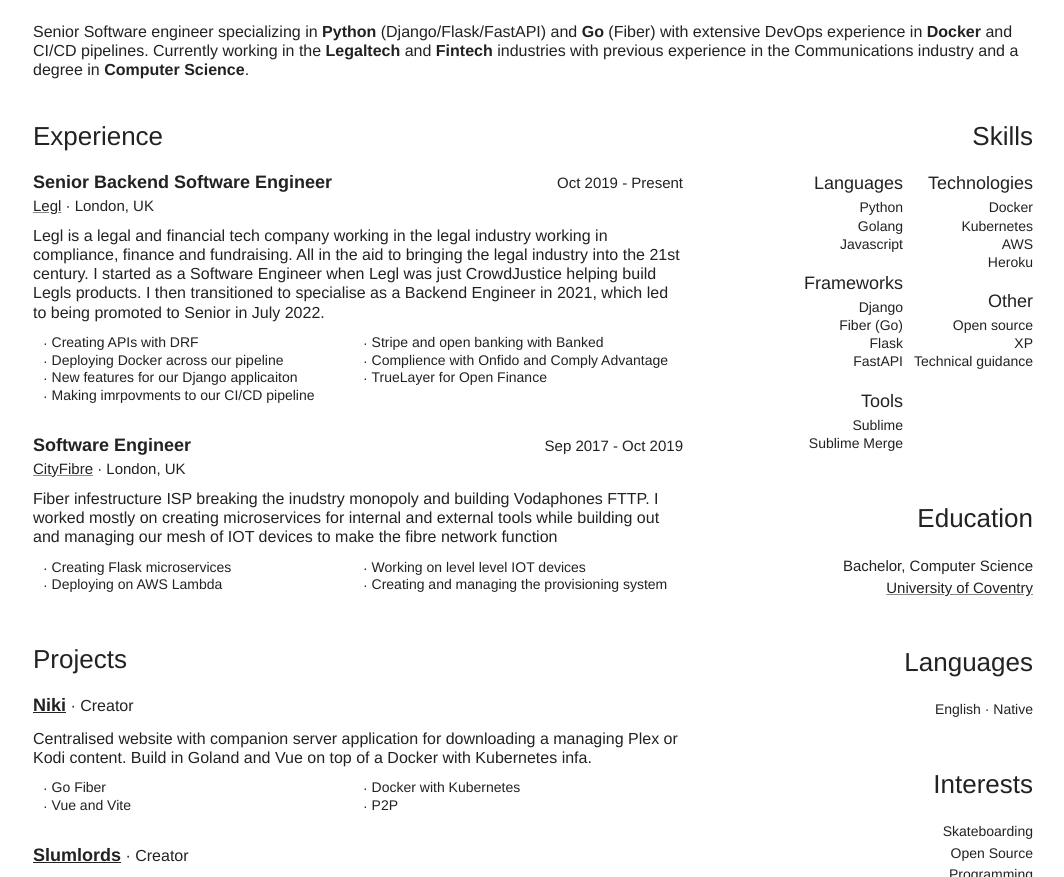
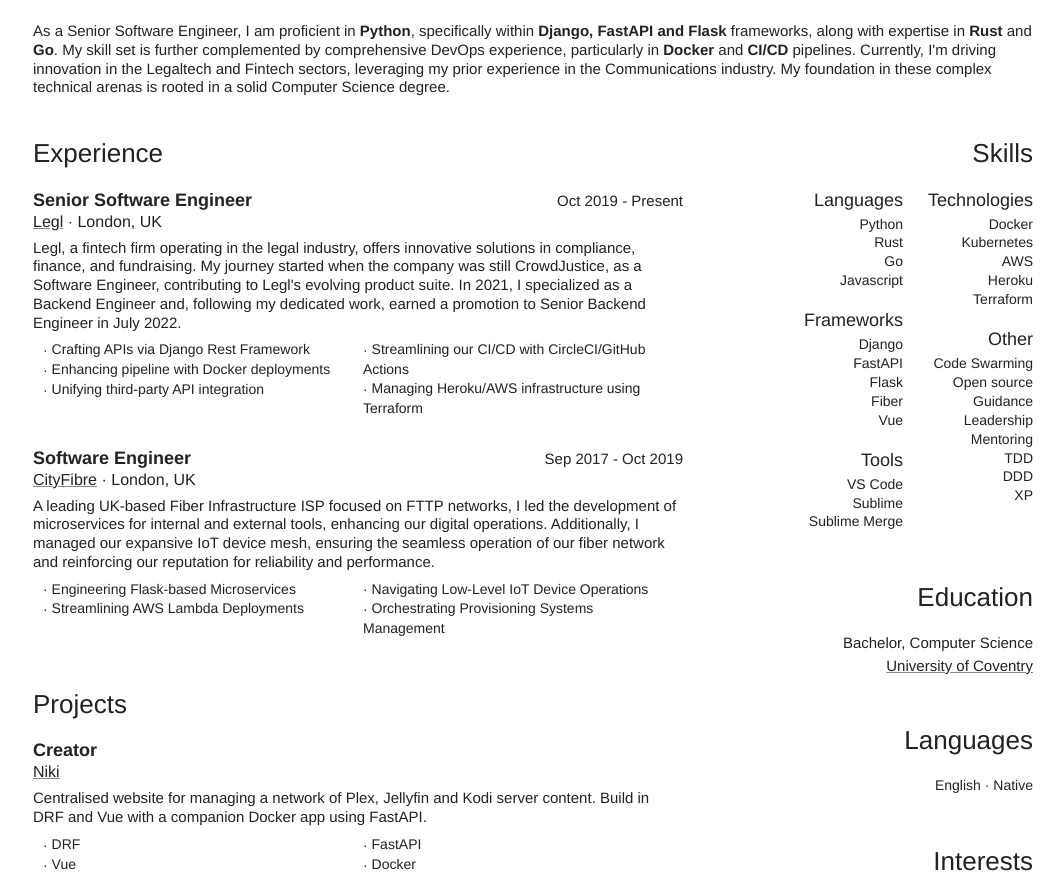
Before and after one commit to phil-bell/resume, a website: page public/index.html in a window 1280 px wide. Shown: the part 158-1035 px from the top of the page, without its empty margins (107-1171 px from the left). Drawn offline with Linux system fonts and the light colour scheme.

Commit message:
bumping version and updating resume

```diff
--- a/package.json
+++ b/package.json
@@ -10,7 +10,7 @@
   "author": "",
   "license": "ISC",
   "dependencies": {
-    "jsonresume-theme-actual": "^0.1.6",
-    "resume-cli": "^3.0.6"
+    "jsonresume-theme-actual": "^0.2.1",
+    "resume-cli": "^3.0.8"
   }
 }
--- a/public/index.html
+++ b/public/index.html
@@ -4,40 +4,49 @@
   margin: 0;
   padding: 0;
   border: 0;
-  font-size: 100%; }
+  font-size: 100%;
+}
 
 ul, li {
   margin: 0;
-  padding: 0; }
+  padding: 0;
+}
 
-span {
-  display: block; }
+span, q {
+  display: block;
+}
 
 p {
-  margin: 0; }
+  margin: 0;
+}
 
 @page {
   size: A4;
-  margin: 15mm 0 20mm 0; }
-
+  margin: 15mm 0 20mm 0;
+}
 @page :first {
-  margin-top: 10mm; }
-
+  margin-top: 10mm;
+}
 a {
   color: #222222;
   font-weight: inherit;
-  text-decoration: none; }
+  text-decoration: none;
+}
 a[href] {
   text-decoration: underline;
-    text-decoration-color: #555555; }
+  text-decoration-color: #888888;
+}
 
-p {
-  line-height: 1.2; }
+p, q {
+  line-height: 1.25em;
+}
 
 li {
-  line-height: 1.3; }
+  line-height: 1.35em;
+}
 li:first-child {
-    margin-top: 0; }
+  margin-top: 0;
+}
 
 .content {
   width: 1000px;
@@ -45,277 +54,311 @@
   padding: 0 50px;
   margin: 0 auto;
   font-family: Helvetica, Arial, sans-serif;
-  color: #222222; }
+  color: #222222;
+}
 
 .table {
   width: 100%;
   display: table;
-  padding: 20px 0; }
+}
 .table .main {
   display: table-cell;
   width: 70%;
-    padding-right: 50px; }
-    .table .main .highlights {
-      width: auto;
-      display: block;
-      padding: 0 10px;
-      margin-top: 12.30769px;
-      margin-bottom: 0;
-      columns: 2;
-      column-width: 310px;
-      column-gap: 10px; }
-      .table .main .highlights li {
-        font-size: 14px;
-        list-style: none;
-        line-height: 1.2; }
-        .table .main .highlights li:before {
-          content: "· ";
-          vertical-align: middle; }
+  padding-right: 50px;
+}
 .table .side {
   display: table-cell;
   width: 30%;
   padding-left: 50px;
-    text-align: right; }
-    .table .side p {
-      line-height: 1.3; }
+  text-align: right;
+}
+
+.summary {
+  font-size: 15px;
+}
+.summary:empty {
+  display: none;
+}
 
 .section-title {
   font-size: 26px;
   font-weight: normal;
-  margin: 0 0 20px 0; }
+  margin: 0 0 20px 0;
+}
 
 .margin-container-2:not(:first-child) {
-  margin-top: 20px; }
+  margin-top: 20px;
+}
 
 .margin-container-3:not(:first-child) {
-  margin-top: 30px; }
+  margin-top: 30px;
+}
 
 .margin-container-4:not(:first-child) {
-  margin-top: 50px; }
+  margin-top: 50px;
+}
+
+.padding-container-2 {
+  padding: 20px 0;
+}
 
 .margin-text-1 {
-  margin-top: 0.25em; }
+  margin-top: 2px;
+}
 .margin-text-1:empty {
-    display: none; }
+  display: none;
+}
 
 .margin-text-2 {
-  margin-top: 0.5em; }
+  margin-top: 4px;
+}
 .margin-text-2:empty {
-    display: none; }
+  display: none;
+}
 
 .margin-text-3 {
-  margin-top: 1em; }
+  margin-top: 6px;
+}
 .margin-text-3:empty {
-    display: none; }
+  display: none;
+}
+
+.margin-text-4 {
+  margin-top: 8px;
+}
+.margin-text-4:empty {
+  display: none;
+}
+
+.margin-text-5 {
+  margin-top: 14px;
+}
+.margin-text-5:empty {
+  display: none;
+}
 
 .no-break {
-  break-inside: avoid; }
+  break-inside: avoid;
+}
 
 .no-alone-1 {
-  break-inside: avoid; }
+  break-inside: avoid;
+}
 .no-alone-1::after {
   content: "";
   display: block;
   height: 75px;
-    margin-bottom: -75px; }
+  margin-bottom: -75px;
+}
 
 .no-alone-2 {
-  break-inside: avoid; }
+  break-inside: avoid;
+}
 .no-alone-2::after {
   content: "";
   display: block;
   height: 150px;
-    margin-bottom: -150px; }
+  margin-bottom: -150px;
+}
 
 .markdown h1 {
   font-size: 160%;
-  font-weight: bolder; }
-
+  font-weight: bolder;
+}
 .markdown h2 {
   font-size: 150%;
-  font-weight: bolder; }
-
+  font-weight: bolder;
+}
 .markdown h3 {
   font-size: 140%;
-  font-weight: bolder; }
-
+  font-weight: bolder;
+}
 .markdown h4 {
   font-size: 130%;
-  font-weight: bold; }
-
+  font-weight: bold;
+}
 .markdown h5 {
   font-size: 120%;
-  font-weight: bold; }
-
+  font-weight: bold;
+}
 .markdown h6 {
   font-size: 110%;
-  font-weight: bold; }
-
+  font-weight: bold;
+}
 .markdown ul, .markdown ol {
-  margin-left: 20px; }
-
+  margin-left: 20px;
+}
 .markdown img {
   display: block;
   margin: 20px auto;
   max-width: 1000px;
-  text-align: center; }
-
+  text-align: center;
+}
 .markdown blockquote {
   margin: 20px 0;
-  padding: 15px 20px; }
+  padding: 15px 20px;
+}
 .markdown blockquote p {
-    display: inline; }
+  display: inline;
+}
+.markdown code {
+  font-family: monospace;
+}
 
-.markdown code {
-  font-family: monospace; }
+.main .highlights {
+  width: auto;
+  display: block;
+  padding: 0 10px;
+  margin-bottom: 0;
+  columns: 2;
+  column-width: 310px;
+  column-gap: 10px;
+}
+.main .highlights li {
+  font-size: 14px;
+  list-style: none;
+}
+.main .highlights li:before {
+  content: "· ";
+  vertical-align: middle;
+}
+.main .left {
+  display: table-cell;
+}
+.main .left .title {
+  font-size: 18px;
+  font-weight: bold;
+  display: block;
+}
+.main .left .subtitle {
+  font-size: 16px;
+  font-weight: lighter;
+  display: block;
+}
+.main .right {
+  text-align: right;
+  display: table-cell;
+}
+.main .right .date {
+  font-size: 15px;
+  font-weight: lighter;
+  white-space: nowrap;
+}
 
 .basics .main {
-  vertical-align: middle; }
+  vertical-align: middle;
+}
 .basics .main .name {
   font-size: 80px;
   line-height: 1em;
   font-weight: bold;
   display: block;
-    margin-left: -5.6px; }
+  margin-left: -5.6px;
+}
 .basics .main .label {
   font-size: 40px;
   line-height: 1em;
   font-weight: lighter;
   display: block;
-    margin-left: -1.6px; }
-
+  margin-left: -1.6px;
+}
 .basics .side {
   vertical-align: middle;
   padding-left: 0;
-  padding-top: 15px; }
+  padding-top: 15px;
+}
 .basics .side .contact {
+  list-style-type: none;
+}
+.basics .side .contact li {
   font-size: 18px;
-    list-style-type: none; }
-    .basics .side .contact li {
-      line-height: 1.5em; }
+  line-height: 1.6em;
+}
 
-.basics .summary {
-  font-size: 16px;
-  padding: 20px 0; }
+.links ul {
+  list-style: none;
+}
+.links ul li {
+  font-size: 14px;
+}
 
-.work .header .table {
-  padding: 0; }
-  .work .header .table .left {
-    display: table-cell; }
-    .work .header .table .left .position {
-      font-size: 18px;
-      font-weight: bold;
-      display: block; }
-    .work .header .table .left .company-location {
+.education .title {
+  font-size: 15px;
+}
+.education .institution {
   font-size: 15px;
   font-weight: lighter;
-      display: block; }
-      .work .header .table .left .company-location a {
-        text-decoration-color: #888888; }
-  .work .header .table .right {
-    text-align: right;
-    display: table-cell; }
-    .work .header .table .right .dates {
+}
+
+.awards .header .title {
   font-size: 15px;
-      font-weight: lighter; }
+}
+.awards .header .awarder {
+  font-size: 15px;
+  font-weight: lighter;
+}
+.awards .summary {
+  font-size: 14px;
+}
 
-.work .summary {
-  font-size: 16px;
-  padding: 0;
-  margin-top: 12.30769px; }
-  .work .summary:empty {
-    display: none; }
-
-.projects .header .name {
-  font-size: 18px;
-  font-weight: bold;
-  display: inline-block; }
-  .projects .header .name a {
-    text-decoration-color: #222222; }
-
-.projects .header .roles {
-  font-size: 16px;
-  line-height: 18px;
-  display: inline-block; }
-
-.projects .description {
-  font-size: 16px;
-  padding: 0;
-  margin-top: 12.30769px; }
-  .projects .description:empty {
-    display: none; }
+.certificates .name {
+  font-size: 15px;
+}
+.certificates .issuer {
+  font-size: 15px;
+  font-weight: lighter;
+}
 
 .skills .section-title {
-  margin: 0; }
-
+  margin: 0;
+}
 .skills .container {
   display: block;
   columns: 2;
-  column-gap: 10px; }
+  column-gap: 10px;
+}
 .skills .container .article {
   break-inside: avoid-column;
-    width: 120px;
-    padding-top: 20px; }
+  min-width: 120px;
+  padding-top: 20px;
+}
 .skills .container .article span {
   display: block;
   font-size: 18px;
-      font-weight: lighter; }
+  font-weight: lighter;
+}
 .skills .container .article li {
   font-size: 14px;
   list-style: none;
-      line-height: 1.3; }
-
-.education .title {
-  font-size: 15px; }
-
-.education .institution {
-  font-size: 15px;
-  font-weight: lighter; }
-  .education .institution a {
-    text-decoration-color: #888888; }
-
-.certificates .name {
-  font-size: 15px; }
-
-.certificates .issuer {
-  font-size: 15px;
-  font-weight: lighter;
-  margin-top: 0.35em; }
-
-.awards .header .title {
-  font-size: 16px;
-  display: inline-block; }
-
-.awards .header .awarder {
-  font-size: 15px;
-  font-weight: lighter;
-  line-height: 16px;
-  display: inline-block; }
-
-.awards .summary {
-  font-size: 14px; }
+}
 
 .languages ul {
-  list-style: none; }
+  list-style: none;
+}
 .languages ul li {
-    font-size: 14px; }
+  font-size: 14px;
+}
 
 .interests ul {
-  list-style: none; }
+  list-style: none;
+}
 .interests ul li {
-    font-size: 14px; }
+  font-size: 14px;
+}
 
-.links ul {
-  list-style: none; }
-  .links ul li {
-    font-size: 14px; }
-</style><title>Actual theme for JSON Resume</title></head><body><div class="content"><div class="basics"><div class="table"><div class="main"><span class="name">Phil Bell</span><span class="label">Senior Software Developer</span></div><div class="side"><ul class="contact"><li>+447472618866</li><li>philhabell@gmail.com</li><li class="margin-text-3">London, UK</li></ul></div></div><div class="summary markdown"><p>Senior Software engineer specializing in <strong>Python</strong> (Django/Flask/FastAPI) and <strong>Go</strong> (Fiber) with extensive DevOps experience in <strong>Docker</strong> and CI/CD pipelines. Currently working in the <strong>Legaltech</strong> and <strong>Fintech</strong> industries with previous experience in the Communications industry and a degree in <strong>Computer Science</strong>.</p>
-</div></div><div class="table"><div class="main"><div class="work margin-container-4"><p class="section-title no-alone-2">Experience</p><div class="container"><div class="article margin-container-3"><div class="header no-alone-1"><div class="table"><div class="left"><span class="position">Senior Backend Software Engineer</span><span class="company-location margin-text-1"><a href="http://legl.com">Legl</a> · London, UK</span></div><div class="right"><span class="dates">Oct 2019 - Present</span></div></div></div><div class="summary markdown"><p>Legl is a legal and financial tech company working in the legal industry working in compliance, finance and fundraising. All in the aid to bringing the legal industry into the 21st century. I started as a Software Engineer when Legl was just CrowdJustice helping build Legls products. I then transitioned to specialise as a Backend Engineer in 2021, which led to being promoted to Senior in July 2022.</p>
-</div><ul class="highlights no-break"><li>Creating APIs with DRF</li><li>Deploying Docker across our pipeline</li><li>New features for our Django applicaiton</li><li>Making imrpovments to our CI/CD pipeline</li><li>Stripe and open banking with Banked</li><li>Complience with Onfido and Comply Advantage</li><li>TrueLayer for Open Finance</li></ul></div><div class="article margin-container-3"><div class="header no-alone-1"><div class="table"><div class="left"><span class="position">Software Engineer</span><span class="company-location margin-text-1"><a href="http://legl.com">CityFibre</a> · London, UK</span></div><div class="right"><span class="dates">Sep 2017 - Oct 2019</span></div></div></div><div class="summary markdown"><p>Fiber infestructure ISP breaking the inudstry monopoly and building Vodaphones FTTP. I worked mostly on creating microservices for internal and external tools while building out and managing our mesh of IOT devices to make the fibre network function</p>
-</div><ul class="highlights no-break"><li>Creating Flask microservices</li><li>Deploying on AWS Lambda</li><li>Working on level level IOT devices</li><li>Creating and managing the provisioning system</li></ul></div></div></div><div class="projects margin-container-4"><p class="section-title no-alone-2">Projects</p><div class="container"><div class="article margin-container-3"><div class="header no-alone-1"><span class="name"><a href="https://github.com/phil-bell/niki-web">Niki</a></span> · <span class="roles">Creator</span></div><div class="description markdown"><p>Centralised website with companion server application for downloading a managing Plex or Kodi content. Build in Goland and Vue on top of a Docker with Kubernetes infa.</p>
-</div><ul class="highlights no-break"><li>Go Fiber</li><li>Vue and Vite</li><li>Docker with Kubernetes</li><li>P2P</li></ul></div><div class="article margin-container-3"><div class="header no-alone-1"><span class="name"><a href="https://github.com/phil-bell/slumlords">Slumlords</a></span> · <span class="roles">Creator</span></div><div class="description markdown"><p>Landlord review website for tenant justice built with Django and containerised with Docker</p>
-</div><ul class="highlights no-break"><li>Python</li><li>Django</li><li>Docker</li></ul></div><div class="article margin-container-3"><div class="header no-alone-1"><span class="name"><a href="https://github.com/phil-bell/s3-loader"> s3-loader</a></span> · <span class="roles">Creator and maintainer</span></div><div class="description markdown"><p>Simple python package for uploading directories to AWS S3, made with Python and Typer library</p>
-</div><ul class="highlights no-break"><li>Python</li><li>Typer</li><li>AWS S3</li></ul></div><div class="article margin-container-3"><div class="header no-alone-1"><span class="name"><a href="hhttps://github.com/phil-bell/the-python-bay">the-python-bay</a></span> · <span class="roles">Creator and maintainer</span></div><div class="description markdown"><p>Python package for searching torrents on The Pirate Bay</p>
-</div><ul class="highlights no-break"><li>Python</li><li>P2P</li></ul></div><div class="article margin-container-3"><div class="header no-alone-1"><span class="name"><a href="hhttps://github.com/phil-bell/resume">This resume</a></span> · <span class="roles">Author</span></div><div class="description markdown"><p>I build this resume using <a href="https://jsonresume.org/">JSON Rsume</a>. The PDF you are currently reading is autogenerated using a <a href="https://github.com/phil-bell/resume/blob/main/.github/workflows/generate_pdf.yml">GitHub action I wrote</a> which then adds the PDF to the repo</p>
-</div><ul class="highlights no-break"><li>JSON</li><li>Github action</li></ul></div></div></div></div><div class="side"><div class="skills margin-container-4"><p class="section-title no-alone-1">Skills</p><div class="container"><div class="article no-break"><span>Languages</span><ul class="margin-text-1"><li>Python</li><li>Golang</li><li>Javascript</li></ul></div><div class="article no-break"><span>Frameworks</span><ul class="margin-text-1"><li>Django</li><li>Fiber (Go)</li><li>Flask</li><li>FastAPI</li></ul></div><div class="article no-break"><span>Tools</span><ul class="margin-text-1"><li>Sublime</li><li>Sublime Merge</li></ul></div><div class="article no-break"><span>Technologies</span><ul class="margin-text-1"><li>Docker</li><li>Kubernetes</li><li>AWS</li><li>Heroku</li></ul></div><div class="article no-break"><span>Other</span><ul class="margin-text-1"><li>Open source</li><li>XP</li><li>Technical guidance</li></ul></div></div></div><div class="education margin-container-4"><p class="section-title no-alone-1">Education</p><div class="container"><div class="article margin-container-2 no-break"><div class="title markdown"><p>Bachelor, Computer Science</p>
-</div><span class="institution margin-text-1"><a href="https://www.coventry.ac.uk/">University of Coventry</a></span></div></div></div><div class="languages margin-container-4 no-break"><p class="section-title no-alone-1">Languages</p><div class="container"><ul><li class="article margin-text-1">English · Native</li></ul></div></div><div class="interests margin-container-4 no-break"><p class="section-title no-alone-1">Interests</p><div class="container"><ul><li class="article margin-text-1">Skateboarding</li><li class="article margin-text-1">Open Source</li><li class="article margin-text-1">Programming</li><li class="article margin-text-1">Marathon Running</li><li class="article margin-text-1">Music</li></ul></div></div><div class="links margin-container-4 no-break"><p class="section-title no-alone-1">Links</p><div class="container"><ul><li class="article"><a href="http://philbell.uk"><strong>philbell.uk</strong></a></li><li class="article margin-text-2"><a href="https://github.com/phil-bell"><strong>github.com</strong>/phil-bell</a></li><li class="article margin-text-2"><a href="https://www.linkedin.com/in/phil-bell"><strong>linkedin.com</strong>/in/phil-bell</a></li></ul></div></div></div></div></div></body></html>
+.references .name {
+  font-size: 15px;
+}
+.references q {
+  font-size: 14.5px;
+  font-weight: lighter;
+  font-style: italic;
+}</style><title>Resume Phil Bell – Senior Software Developer</title></head><body><div class="content"><div class="basics"><div class="table padding-container-2"><div class="main"><span class="name">Phil Bell</span><span class="label">Senior Software Developer</span></div><div class="side"><ul class="contact"><li>+44 7472618866</li><li>philhabell@gmail.com</li><li class="margin-text-5">London, UK</li></ul></div></div><div class="summary markdown padding-container-2"><p>As a Senior Software Engineer, I am proficient in <strong>Python</strong>, specifically within <strong>Django, FastAPI and Flask</strong> frameworks, along with expertise in <strong>Rust</strong> and <strong>Go</strong>. My skill set is further complemented by comprehensive DevOps experience, particularly in <strong>Docker</strong> and <strong>CI/CD</strong> pipelines. Currently, I'm driving innovation in the Legaltech and Fintech sectors, leveraging my prior experience in the Communications industry. My foundation in these complex technical arenas is rooted in a solid Computer Science degree.</p>
+</div></div><div class="table padding-container-2"><div class="main"><div class="work margin-container-4"><p class="section-title no-alone-2">Experience</p><div class="container"><div class="article margin-container-3"><div class="header no-alone-1"><div class="table"><div class="left"><span class="title">Senior Software Engineer</span><span class="subtitle margin-text-1"><a href="https://legl.com">Legl</a> · London, UK</span></div><div class="right"><span class="date">Oct 2019 - Present</span></div></div></div><div class="summary markdown margin-text-4"><p>Legl, a fintech firm operating in the legal industry, offers innovative solutions in compliance, finance, and fundraising. My journey started when the company was still CrowdJustice, as a Software Engineer, contributing to Legl's evolving product suite. In 2021, I specialized as a Backend Engineer and, following my dedicated work, earned a promotion to Senior Backend Engineer in July 2022.</p>
+</div><ul class="highlights margin-text-4 no-break"><li>Crafting APIs via Django Rest Framework</li><li>Enhancing pipeline with Docker deployments</li><li>Unifying third-party API integration</li><li>Streamlining our CI/CD with CircleCI/GitHub Actions</li><li>Managing Heroku/AWS infrastructure using Terraform</li></ul></div><div class="article margin-container-3"><div class="header no-alone-1"><div class="table"><div class="left"><span class="title">Software Engineer</span><span class="subtitle margin-text-1"><a href="https://cityfibre.com/">CityFibre</a> · London, UK</span></div><div class="right"><span class="date">Sep 2017 - Oct 2019</span></div></div></div><div class="summary markdown margin-text-4"><p>A leading UK-based Fiber Infrastructure ISP focused on FTTP networks, I led the development of microservices for internal and external tools, enhancing our digital operations. Additionally, I managed our expansive IoT device mesh, ensuring the seamless operation of our fiber network and reinforcing our reputation for reliability and performance.</p>
+</div><ul class="highlights margin-text-4 no-break"><li>Engineering Flask-based Microservices</li><li>Streamlining AWS Lambda Deployments</li><li>Navigating Low-Level IoT Device Operations</li><li>Orchestrating Provisioning Systems Management</li></ul></div></div></div><div class="projects margin-container-4"><p class="section-title no-alone-2">Projects</p><div class="container"><div class="article margin-container-3"><div class="header no-alone-1"><div class="table"><div class="left"><span class="title">Creator</span><span class="subtitle margin-text-1"><a href="https://github.com/phil-bell?tab=repositories&amp;q=niki">Niki</a></span></div><div class="right"><span class="date"></span></div></div></div><div class="summary markdown margin-text-4"><p>Centralised website for managing a network of Plex, Jellyfin and Kodi server content. Build in DRF and Vue with a companion Docker app using FastAPI.</p>
+</div><ul class="highlights margin-text-4 no-break"><li>DRF</li><li>Vue</li><li>FastAPI</li><li>Docker</li></ul></div><div class="article margin-container-3"><div class="header no-alone-1"><div class="table"><div class="left"><span class="title">Creator and maintainer</span><span class="subtitle margin-text-1"><a href="https://github.com/phil-bell/s3-loader"> s3-loader</a></span></div><div class="right"><span class="date"></span></div></div></div><div class="summary markdown margin-text-4"><p>Simple python package for uploading directories to AWS S3, made with Python and Typer library</p>
+</div><ul class="highlights margin-text-4 no-break"><li>Python</li><li>Typer</li><li>AWS S3</li></ul></div><div class="article margin-container-3"><div class="header no-alone-1"><div class="table"><div class="left"><span class="title">Creator and maintainer</span><span class="subtitle margin-text-1"><a href="hhttps://github.com/phil-bell/the-python-bay">the-python-bay</a></span></div><div class="right"><span class="date"></span></div></div></div><div class="summary markdown margin-text-4"><p>Python package for searching torrents on The Pirate Bay</p>
+</div><ul class="highlights margin-text-4 no-break"><li>Python</li><li>P2P</li></ul></div><div class="article margin-container-3"><div class="header no-alone-1"><div class="table"><div class="left"><span class="title">Author</span><span class="subtitle margin-text-1"><a href="hhttps://github.com/phil-bell/resume">This resume</a></span></div><div class="right"><span class="date"></span></div></div></div><div class="summary markdown margin-text-4"><p>I build this resume using <a href="https://jsonresume.org/">JSON Resume</a>. The PDF you are currently reading is autogenerated using a <a href="https://github.com/phil-bell/resume/blob/main/.github/workflows/generate_pdf.yml">GitHub action I wrote</a> which then adds the PDF to the repo</p>
+</div><ul class="highlights margin-text-4 no-break"><li>JSON</li><li>Github action</li></ul></div></div></div></div><div class="side"><div class="skills margin-container-4"><p class="section-title no-alone-1">Skills</p><div class="container"><div class="article no-break"><span>Languages</span><ul class="margin-text-2"><li>Python</li><li>Rust</li><li>Go</li><li>Javascript</li></ul></div><div class="article no-break"><span>Frameworks</span><ul class="margin-text-2"><li>Django</li><li>FastAPI</li><li>Flask</li><li>Fiber</li><li>Vue</li></ul></div><div class="article no-break"><span>Tools</span><ul class="margin-text-2"><li>VS Code</li><li>Sublime</li><li>Sublime Merge</li></ul></div><div class="article no-break"><span>Technologies</span><ul class="margin-text-2"><li>Docker</li><li>Kubernetes</li><li>AWS</li><li>Heroku</li><li>Terraform</li></ul></div><div class="article no-break"><span>Other</span><ul class="margin-text-2"><li>Code Swarming</li><li>Open source</li><li>Guidance</li><li>Leadership</li><li>Mentoring</li><li>TDD</li><li>DDD</li><li>XP</li></ul></div></div></div><div class="education margin-container-4"><p class="section-title no-alone-1">Education</p><div class="container"><div class="article margin-container-2 no-break"><div class="title markdown"><p>Bachelor, Computer Science</p>
+</div><span class="institution margin-text-2"><a href="https://www.coventry.ac.uk/">University of Coventry</a></span></div></div></div><div class="languages margin-container-4 no-break"><p class="section-title no-alone-1">Languages</p><div class="container"><ul><li class="article margin-text-2">English · Native</li></ul></div></div><div class="interests margin-container-4 no-break"><p class="section-title no-alone-1">Interests</p><div class="container"><ul><li class="article margin-text-2">Longboarding</li><li class="article margin-text-2">Open Source</li><li class="article margin-text-2">Programming</li><li class="article margin-text-2">Marathon Running</li><li class="article margin-text-2">Music</li></ul></div></div><div class="links margin-container-4 no-break"><p class="section-title no-alone-1">Links</p><div class="container"><ul><li class="article margin-text-4"><a href="https://github.com/phil-bell"><strong>github.com</strong>/phil-bell</a></li><li class="article margin-text-4"><a href="https://www.linkedin.com/in/phil-bell"><strong>linkedin.com</strong>/in/phil-bell</a></li></ul></div></div></div></div></div></body></html>
```
Also changed, not shown: resume.json (+20 -17 lines), .github/workflows/generate.yml, 2 other files. Lines whose indentation alone changed are shown as unchanged.
